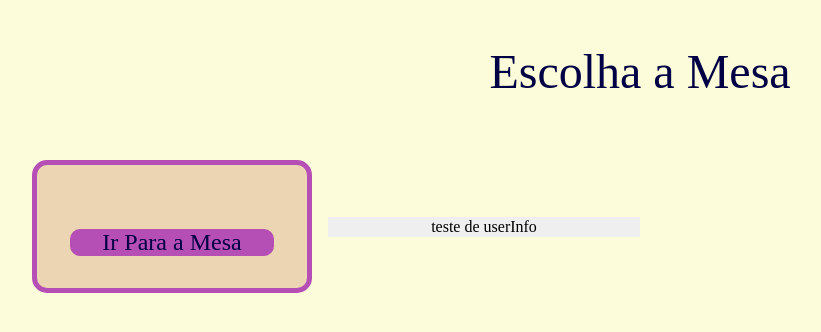
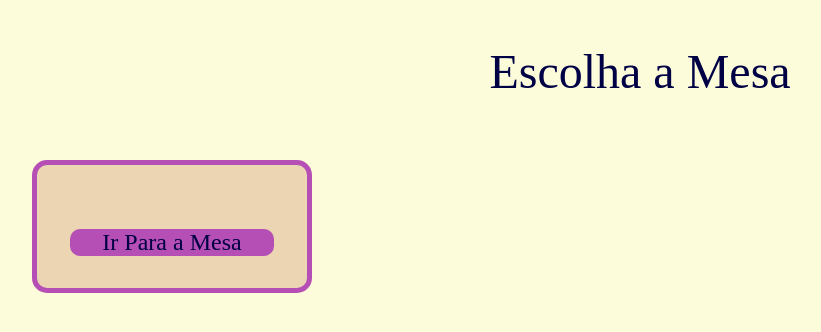
Before and after one commit to Pololokka/forum-rpg, a React (Vite) app: page /groups in a window 1280 px wide. Shown: the top 332 px of the page, without its empty margins (0-821 px from the left). Built offline with nearby package versions, Linux system fonts and the light colour scheme; no server answers; a web font is replaced by a local one.

Commit message:
:recycle: refactor: removidas algumas coisas não utilizadas

```diff
--- a/src/Pages/Groups/Index.tsx
+++ b/src/Pages/Groups/Index.tsx
@@ -62,12 +62,6 @@ const Groups = () => {
             </div>
           );
         })}
-
-        <input
-          type="button"
-          value="teste de userInfo"
-          onClick={() => console.log(userInfo)}
-        />
       </main>
     </>
   );
--- a/src/Pages/Login/Index.tsx
+++ b/src/Pages/Login/Index.tsx
@@ -1,6 +1,6 @@
 import './Styles.css';
 
-import { useEffect, useState } from 'react';
+import { useState } from 'react';
 import { useNavigate } from 'react-router-dom';
 import { UserConsumer } from '../../Contexts/User';
 
@@ -13,21 +13,6 @@ const Login = () => {
   const [login, setLogin] = useState(defaultLogin);
   const navigate = useNavigate();
   const { setUserInfo }: any = UserConsumer();
-
-  const paginate = (page: number) => {
-    const totalPosts = 40;
-
-    const totalPages = totalPosts / 10;
-    console.log('páginas: ', totalPages);
-
-    if (page <= totalPages) {
-      const minPost = (page - 1) * 10 + 1;
-      const maxPost = minPost + 9;
-
-      console.log('post mínimo: ', minPost);
-      console.log('post máximo: ', maxPost);
-    }
-  };
 
   const handleLogin = async (event: React.FormEvent<HTMLFormElement>) => {
     event.preventDefault();
@@ -81,7 +66,6 @@ const Login = () => {
       }
 
       const convertedConnection = await connect.json();
-      console.log(convertedConnection);
       setUserInfo(convertedConnection);
       navigate(page);
       return convertedConnection;
@@ -96,10 +80,6 @@ const Login = () => {
 
     setLogin({ ...login, [name]: value });
   };
-
-  useEffect(() => {
-    paginate(5);
-  }, []);
 
   return (
     <>
```
